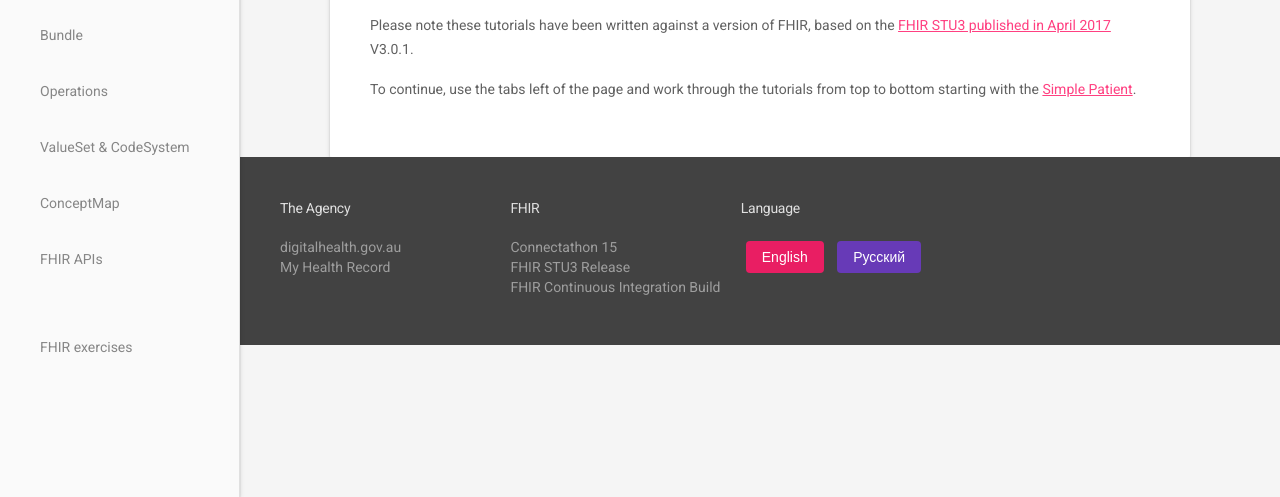
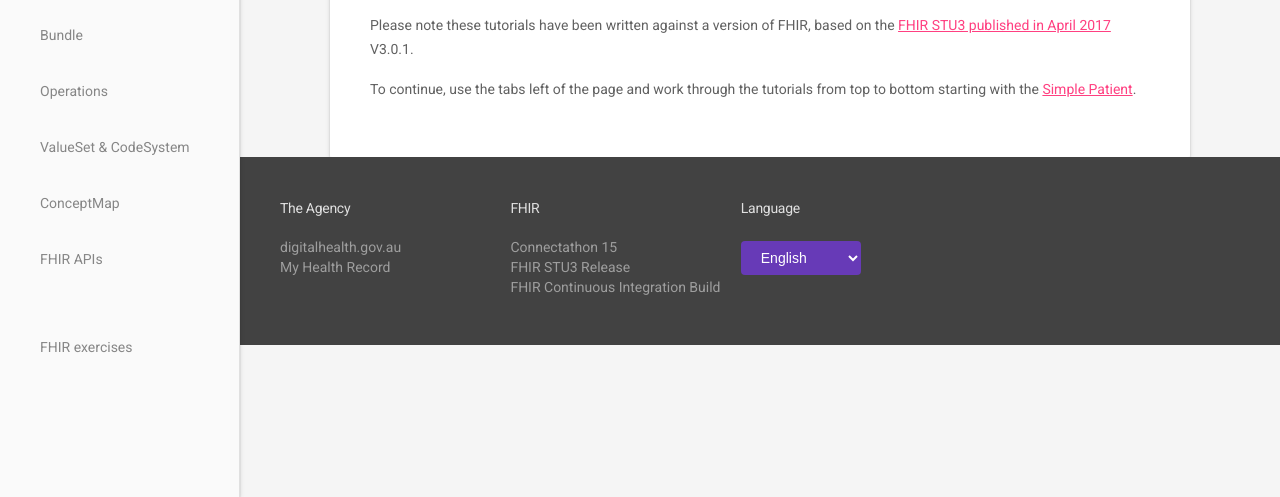
Before and after one commit to fhir-drills/fhir-drills.github.io, a plain HTML site: page index.html in a window 1280 px wide. Shown: the part 303-800 px from the top of the page. Drawn offline with nearby package versions, Linux system fonts and the light colour scheme; a script that the page names is missing.

Commit message:
Replace language buttons with dropdown

```diff
--- a/css/language-switcher.css
+++ b/css/language-switcher.css
@@ -24,6 +24,33 @@ body.lang-ru .lang-ru.inline {
     margin: 20px 0;
 }
 
+.lang-dropdown {
+    background: #673ab7;
+    color: white;
+    border: none;
+    padding: 8px 16px;
+    border-radius: 4px;
+    cursor: pointer;
+    font-size: 14px;
+    transition: background-color 0.3s ease;
+    min-width: 120px;
+}
+
+.lang-dropdown:hover {
+    background: #5e35b1;
+}
+
+.lang-dropdown:focus {
+    outline: 2px solid #fff;
+    outline-offset: 2px;
+}
+
+.lang-dropdown option {
+    background: white;
+    color: #333;
+    padding: 8px;
+}
+
 .lang-btn {
     background: #673ab7;
     color: white;
--- a/index.html
+++ b/index.html
@@ -209,8 +209,10 @@
                             <span class="lang-content lang-ru">Язык</span>
                         </h1>
                         <div class="language-selector">
-                            <button onclick="switchLanguage('en')" class="lang-btn" id="lang-en-btn">English</button>
-                            <button onclick="switchLanguage('ru')" class="lang-btn" id="lang-ru-btn">Русский</button>
+                            <select id="language-dropdown" class="lang-dropdown" onchange="switchLanguage(this.value)">
+                                <option value="en">English</option>
+                                <option value="ru" title="Russian language support for Central Asian countries adopting FHIR">Русский</option>
+                            </select>
                         </div>
                     </div>
                 </div>
--- a/js/language-switcher.js
+++ b/js/language-switcher.js
@@ -23,7 +23,7 @@ class LanguageSwitcher {
         // Add new language class
         document.body.classList.add('lang-' + lang);
 
-        // Update active button
+        // Update active button (for backward compatibility)
         document.querySelectorAll('.lang-btn').forEach(btn => {
             btn.classList.remove('active');
         });
@@ -31,6 +31,12 @@ class LanguageSwitcher {
         const activeBtn = document.getElementById('lang-' + lang + '-btn');
         if (activeBtn) {
             activeBtn.classList.add('active');
+        }
+
+        // Update dropdown selection
+        const dropdown = document.getElementById('language-dropdown');
+        if (dropdown) {
+            dropdown.value = lang;
         }
 
         // Save preference to localStorage
```
Also changed, not shown: ValueSet-And-CodeSystem.html (+4 -2 lines), bundle.html (+4 -2 lines), conceptmap.html (+4 -2 lines), operations.html (+4 -2 lines), patient-with-references.html (+4 -2 lines), simple-patient.html (+4 -2 lines), simple-search.html (+4 -2 lines).
